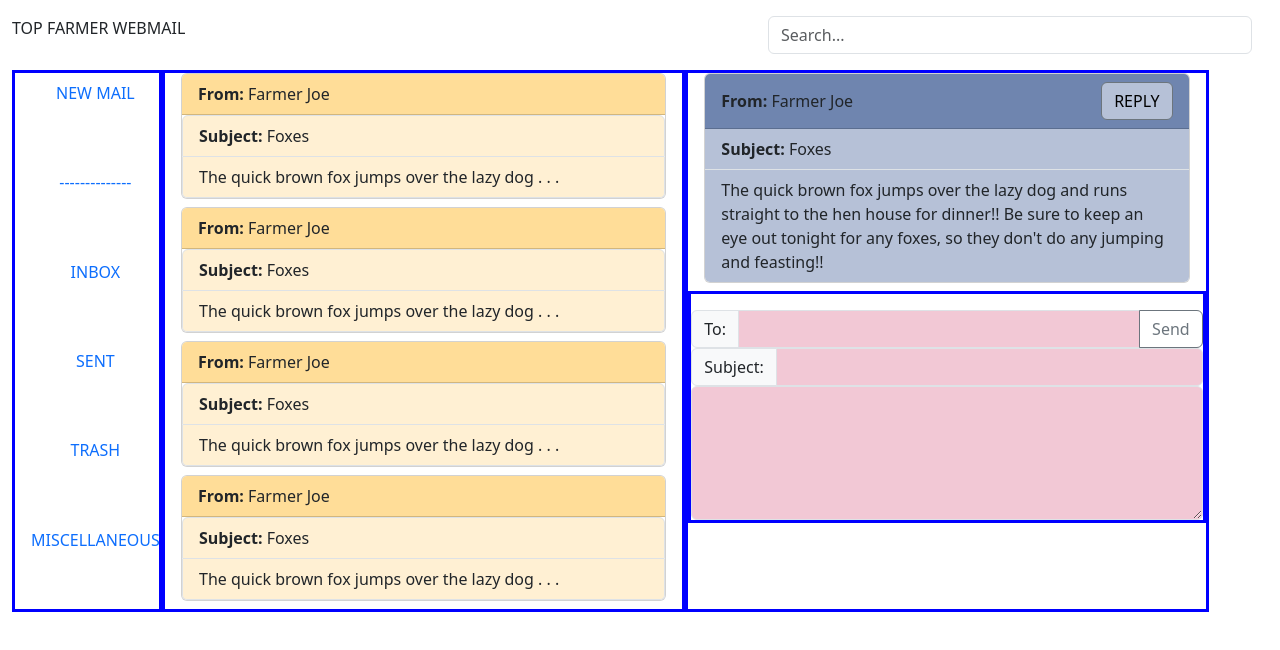
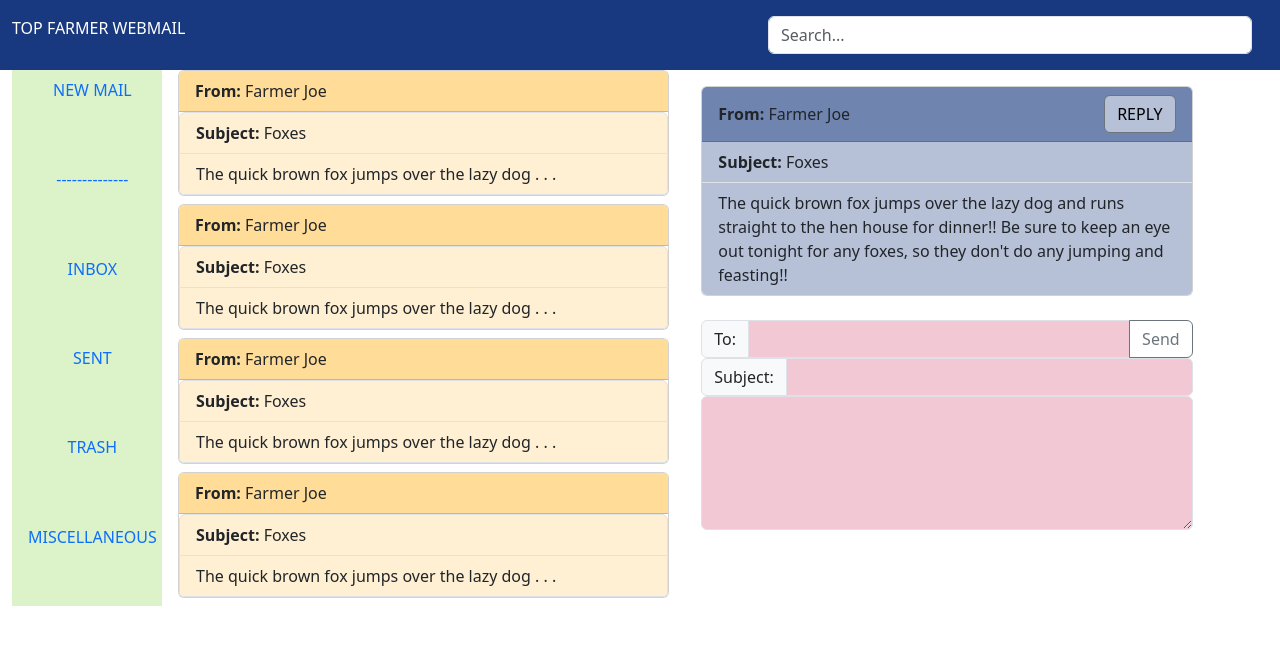
Before and after one commit to jsscoding/bootstrap-email-swehla, a plain HTML site: page index.html in a window 1280 px wide. Drawn offline with nearby package versions, Linux system fonts and the light colour scheme.

Commit message:
some more tweaks

```diff
--- a/index.html
+++ b/index.html
@@ -20,8 +20,8 @@
   </head>
   <body>
     <!-- Header based on example from https://getbootstrap.com/docs/5.3/examples/headers/ -->
-    <!-- <header class="d-none d-md-block"> -->
-      <div class="container-fluid py-3 gap-3 d-flex justify-content-between">
+
+    <div class="container-fluid py-3 gap-3 d-flex justify-content-between my-header">
       <!-- Visible xs & s -->
       <div class="d-flex d-md-none dropdown">
         <a
@@ -43,7 +43,7 @@
         </ul>
       </div>
       <!-- Visible md + -->
-        <div class="btn-group d-none d-md-flex">
+      <div class="btn-group d-none d-md-flex ">
           TOP FARMER WEBMAIL
       </div>
       <div class="d-flex w-100 my-search">
@@ -57,7 +57,7 @@
         </form>
       </div>
     </div>
-    <!-- </header> -->
+
 
     <div class="container-fluid d-flex my-container flex-wrap">
       <div class="col-md-4 col-lg-2 d-none d-md-flex my-col my-menu">
@@ -101,7 +101,7 @@
         </div>
        </div>
       <div class="my-col col-md-12 col-lg-5">
-        <div class="card mx-3 mb-2 px-0 d-none d-md-flex">
+        <div class="card m-3 mb-2 px-0 d-none d-md-flex">
           <div class="card-header d-flex justify-content-between align-items-center full-email">
             <span><b>From:</b> Farmer Joe</span>
             <button class="btn btn-outline-secondary reply" type="button" id="button-addon2">REPLY</button>
@@ -111,7 +111,7 @@
           <li class="list-group-item full-email">The quick brown fox jumps over the lazy dog and runs straight to the hen house for dinner!! Be sure to keep an eye out tonight for any foxes, so they don't do any jumping and feasting!!</li>
           </ul>
         </div>
-        <div class="my-col d-none d-lg-grid col-lg-12">
+        <div class="px-3 d-none d-lg-grid col-lg-12">
           <div class="input-group mt-3">
             <span class="input-group-text" id="inputGroup-sizing-default">To:</span>
             <input type="text" class="form-control new-email" aria-label="Sizing example input" aria-describedby="inputGroup-sizing-default">
--- a/style.css
+++ b/style.css
@@ -9,6 +9,7 @@
 
 .my-menu {
     max-width: 150px;
+    background: #DCF2C9;
 }
 
 
@@ -37,10 +38,19 @@ li.full-email{
     background: #F2C8D5;
 }
 
+.my-header {
+    background: #18397F;
+    color: white;
+}
+
+i.fa-solid{
+    color: white;
+}
+
 /* .my-container {
     border: 10px solid green;
 } */
 
-.my-col {
-    border: 3px solid blue;
-}
+/* .my-col {
+    border: 3px solid #18397F;
+} */
```
Lines whose indentation alone changed are shown as unchanged.
